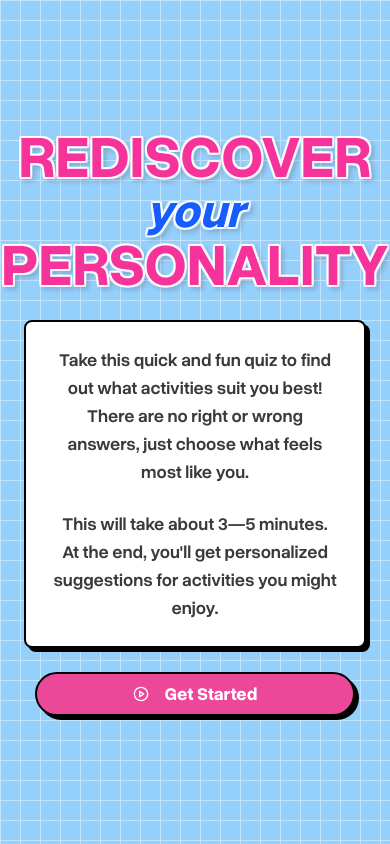
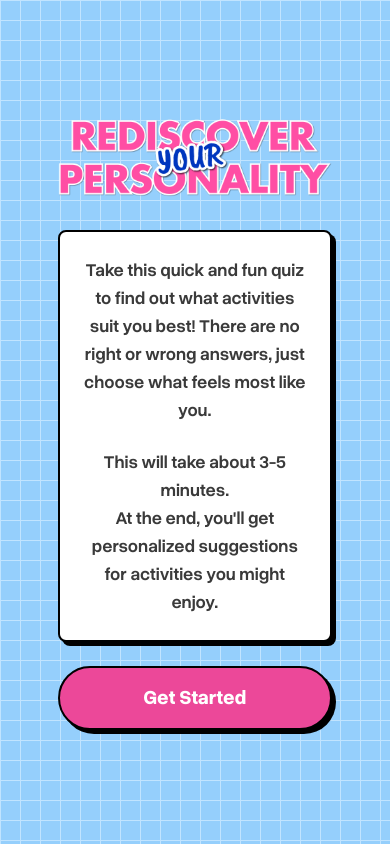
Before and after one commit to kent12t/redis-passion-v2, a Next.js app: page / in a window 390 px wide. Built offline with nearby package versions, Linux system fonts and the light colour scheme.

Commit message:
better home page responsiveness

```diff
--- a/app/components/StartPage.tsx
+++ b/app/components/StartPage.tsx
@@ -3,34 +3,37 @@
 import { CardContent } from './ui/card';
 import MotionButton from './ui/motion-button';
 import MotionCard from './ui/motion-card';
-import { PlayCircle } from 'lucide-react';
-
+import Image from 'next/image';
 interface StartPageProps {
     onStart: () => void;
 }
 
 export default function StartPage({ onStart }: StartPageProps) {
     return (
-        <div className="min-h-screen grid grid-cols-1 gap-8 p-6 font-sans">
-            <div className="flex flex-col items-center justify-center gap-6">
-                <div className="text-center">
-                    <h1 className="text-6xl font-bold text-pink-500 question">
-                        REDISCOVER
-                        <span className="text-blue-600 text-5xl font-bold italic block">your</span>
-                        PERSONALITY
-                    </h1>
+        <div className="grid min-h-screen grid-cols-1 p-6 font-sans">
+            <div className="flex flex-col items-center justify-center gap-6 md:gap-16">
+                <div className="w-4/5 max-w-2xl">
+                    <div className="relative w-full aspect-[3/1]">
+                        <Image
+                            src="/logo.png"
+                            alt="Logo"
+                            fill
+                            priority
+                            className="object-contain"
+                        />
+                    </div>
                 </div>
 
                 <MotionCard
-                    className="max-w-md"
+                    className="w-4/5 max-w-2xl"
                     interactive={false}
                 >
                     <CardContent className="pt-6">
-                        <p className="text-center text-lg mb-6 text-[#3A3A3A]">
+                        <p className="text-center text-lg sm:text-xl lg:text-2xl mb-6 text-[#3A3A3A]">
                             Take this quick and fun quiz to find out what activities suit you best! There are no right or wrong answers, just choose what feels most like you.
                         </p>
-                        <p className="text-center text-lg text-[#3A3A3A]">
-                            This will take about 3—5 minutes.
+                        <p className="text-center text-lg sm:text-xl lg:text-2xl text-[#3A3A3A]">
+                            This will take about 3-5 minutes.
                             <br />
                             At the end, you&apos;ll get personalized suggestions for activities you might enjoy.
                         </p>
@@ -40,9 +43,8 @@ export default function StartPage({ onStart }: StartPageProps) {
                 <MotionButton
                     onClick={onStart}
                     size="lg"
-                    className="w-full max-w-xs"
+                    className="w-4/5 h-16 max-w-2xl text-xl sm:h-20 lg:h-24 sm:text-2xl lg:text-3xl"
                 >
-                    <PlayCircle size={20} className="mr-2" />
                     Get Started
                 </MotionButton>
             </div>
--- a/app/components/ui/button.tsx
+++ b/app/components/ui/button.tsx
@@ -4,7 +4,7 @@ import * as React from "react";
 import { cn } from "../../lib/utils";
 
 const buttonVariants = cva(
-    "inline-flex items-center justify-center whitespace-nowrap rounded-full text-sm font-medium transition-all duration-75 gap-2 [&_svg]:pointer-events-none [&_svg]:size-4 [&_svg]:shrink-0 focus-visible:outline-hidden focus-visible:ring-2 focus-visible:ring-black focus-visible:ring-offset-2 disabled:pointer-events-none disabled:opacity-50 border-2 border-black",
+    "inline-flex items-center justify-center whitespace-nowrap rounded-full text-sm font-medium transition-all duration-75 gap-2 [&_svg]:pointer-events-none [&_svg]:shrink-0 focus-visible:outline-hidden focus-visible:ring-2 focus-visible:ring-black focus-visible:ring-offset-2 disabled:pointer-events-none disabled:opacity-50 border-2 border-black",
     {
         variants: {
             variant: {
--- a/app/components/ui/motion-button.tsx
+++ b/app/components/ui/motion-button.tsx
@@ -70,7 +70,7 @@ export const MotionButton = forwardRef<HTMLButtonElement, MotionButtonProps>(({
             ref={ref}
             className={cn(
                 "inline-flex items-center justify-center whitespace-nowrap rounded-full font-medium font-sans",
-                "transition-colors gap-2 [&_svg]:pointer-events-none [&_svg]:size-4 [&_svg]:shrink-0",
+                "transition-colors gap-2 [&_svg]:pointer-events-none [&_svg]:shrink-0",
                 "focus-visible:outline-hidden focus-visible:ring-2 focus-visible:ring-black focus-visible:ring-offset-2",
                 "disabled:pointer-events-none disabled:opacity-50",
                 buttonSizes[size as keyof typeof buttonSizes],
```
Also changed, not shown: public/logo.png (added).
